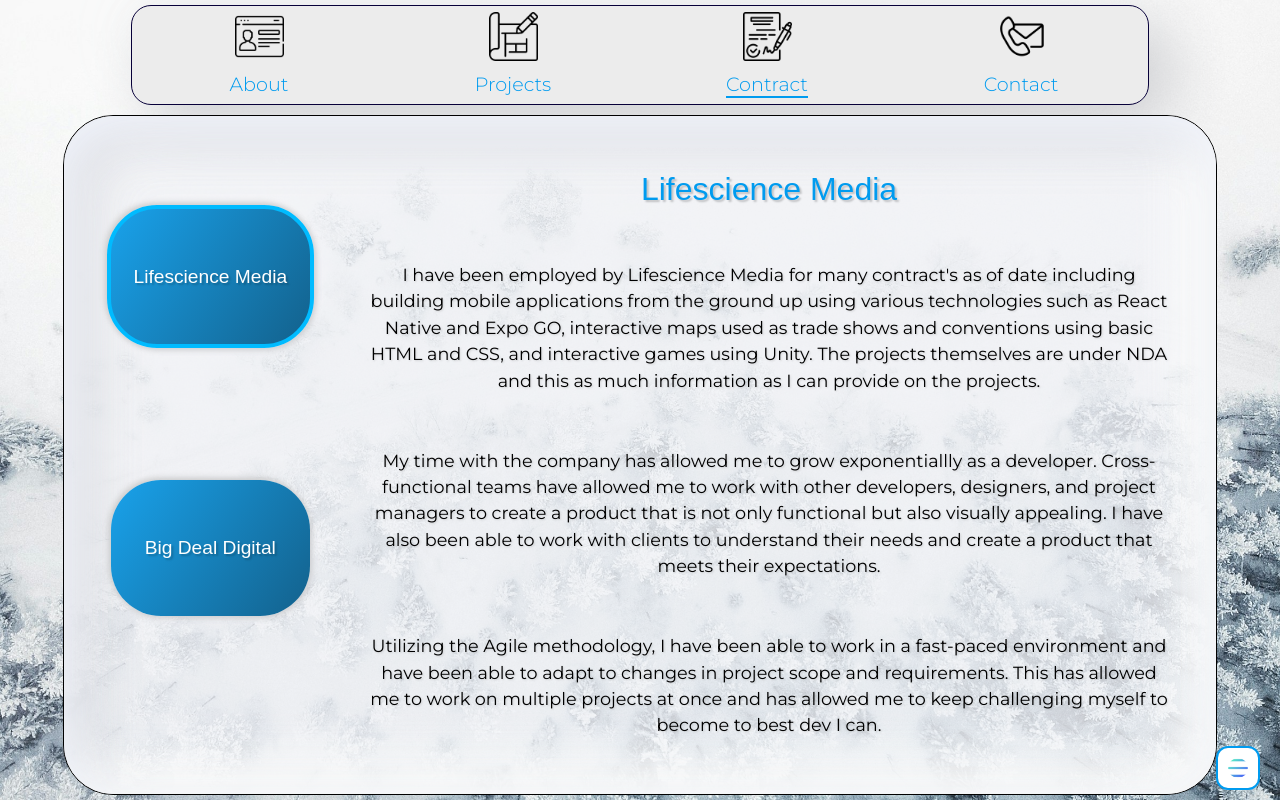
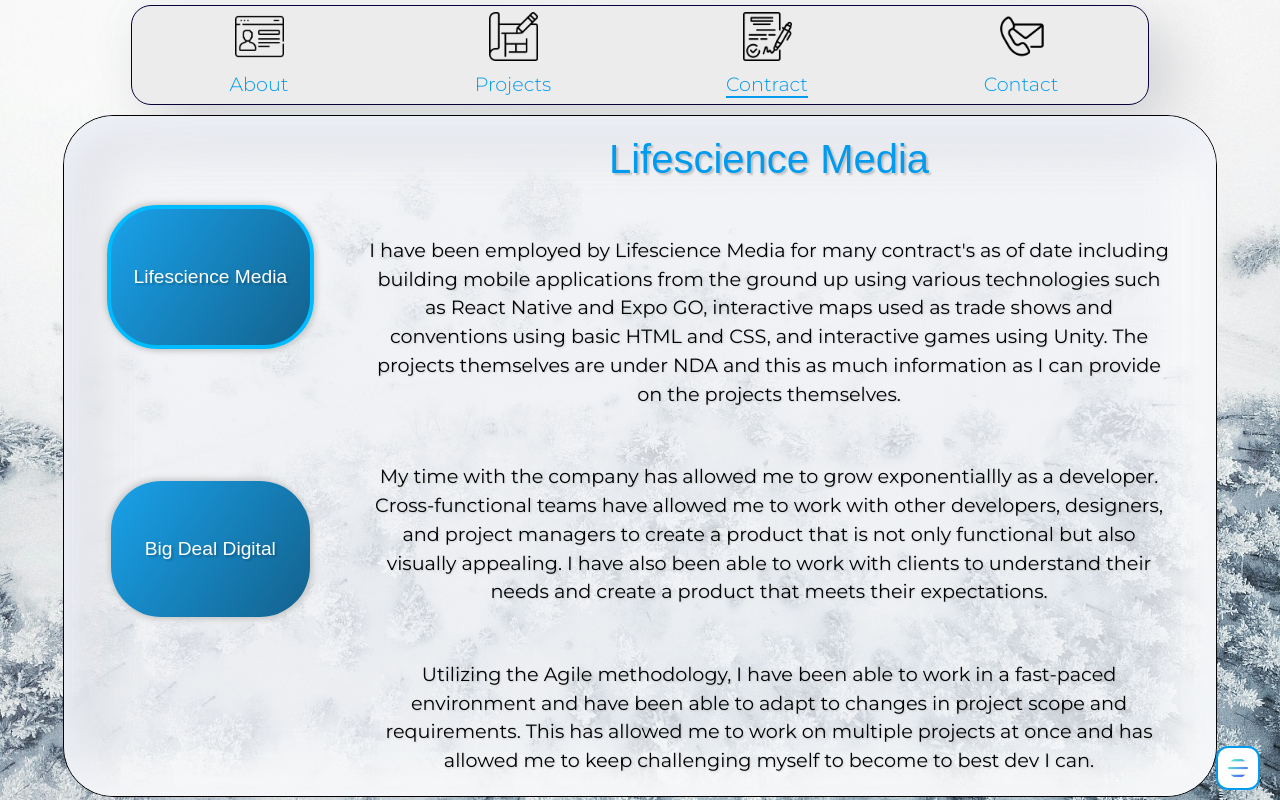
Before and after one commit to Sleightttt/Austin_Roach, a React (Create React App) app in the folder planner-app/: page /contract in a window 1280 px wide. Built offline with nearby package versions, Linux system fonts and the light colour scheme.

Commit message:
various ui improvements

```diff
--- a/planner-app/src/components/About/About.css
+++ b/planner-app/src/components/About/About.css
@@ -179,6 +179,7 @@
 
 @media (max-width: 830px) {
   .about-body {
+    margin-top: 20px;
     font-size: 0.8rem;
   }
 }
@@ -200,3 +201,13 @@
     height: 90px;
   }
 }
+
+@media screen and (max-width: 400px) {
+  .about-p {
+    font-size: 0.7rem;
+  }
+
+  .about-body {
+    margin-top: 20px;
+  }
+}
--- a/planner-app/src/components/Contract/Contract.css
+++ b/planner-app/src/components/Contract/Contract.css
@@ -42,7 +42,7 @@
   border-radius: 50px;
   transition: 0.3s ease-in-out;
   margin: 5px;
-  box-shadow: 2px 2px 6px #cecfd2, -2px -2px 6px #cacaca;
+  box-shadow: 2px 2px 6px #c5c5c5, -2px -2px 6px #cacaca;
   color: white;
   font-family: "Tittilium Web", sans-serif;
   font-weight: 400;
@@ -58,7 +58,7 @@
 .body-p {
   font-family: "Montserrat", sans-serif;
   margin: 3% 5%;
-  font-size: 1.1rem;
+  font-size: 1.2rem;
   display: flex;
   flex-direction: column;
   align-items: center;
@@ -68,7 +68,7 @@
 .body-title {
   font-family: "Tittilium Web", sans-serif;
   font-weight: 400;
-  font-size: 2rem;
+  font-size: 2.5rem;
   margin: 3% 5%;
   color: #00a6ff;
   text-shadow: 2px 2px 2px rgba(0, 0, 0, 0.207);
@@ -110,8 +110,24 @@
   }
 }
 
-@media screen and (max-width: 1000) {
+@media screen and (max-width: 1000px) {
   .entry-box-c {
     font-size: 1rem;
   }
 }
+
+@media screen and (min-width: 541px) and (max-width: 900px) {
+  .entry-box-c {
+    font-size: 1rem;
+  }
+
+  .body-p {
+    font-size: 0.9rem;
+  }
+}
+
+@media screen and (max-width: 400px) {
+  .body-p {
+    font-size: 0.6rem;
+  }
+}
--- a/planner-app/src/components/Contract/index.js
+++ b/planner-app/src/components/Contract/index.js
@@ -35,7 +35,7 @@
     life: {
       title: "Lifescience Media",
       about1:
-        "I have been employed by Lifescience Media for many contract's as of date including building mobile applications from the ground up using various technologies such as React Native and Expo GO, interactive maps used as trade shows and conventions using basic HTML and CSS, and interactive games using Unity. The projects themselves are under NDA and this as much information as I can provide on the projects.",
+        "I have been employed by Lifescience Media for many contract's as of date including building mobile applications from the ground up using various technologies such as React Native and Expo GO, interactive maps used as trade shows and conventions using basic HTML and CSS, and interactive games using Unity. The projects themselves are under NDA and this as much information as I can provide on the projects themselves.",
       about2:
         "My time with the company has allowed me to grow exponentiallly as a developer. Cross-functional teams have allowed me to work with other developers, designers, and project managers to create a product that is not only functional but also visually appealing. I have also been able to work with clients to understand their needs and create a product that meets their expectations.",
       about3:
@@ -79,6 +79,7 @@
         </div>
       </div>
       <div className="contract-body fade-in">
+        <div></div>
         <div className="body-title" style={{ ...textStyle }}>
           {entryContent[activeEntry]?.title}
         </div>
--- a/planner-app/src/components/Projects/Projects.css
+++ b/planner-app/src/components/Projects/Projects.css
@@ -40,7 +40,7 @@
   border-radius: 50px;
   transition: 0.3s ease-in-out;
   margin: 5px;
-  box-shadow: 2px 2px 6px #90eafe, -2px -2px 6px #cacaca;
+  box-shadow: 2px 2px 6px #b4b4b4, -2px -2px 6px #cacaca;
 }
 
 .active-entry {
@@ -193,7 +193,7 @@
     flex-direction: row;
     justify-content: space-around;
     align-items: center;
-    margin: 2%;
+    margin: 5% 2%;
   }
 
   .nav-text {
```
